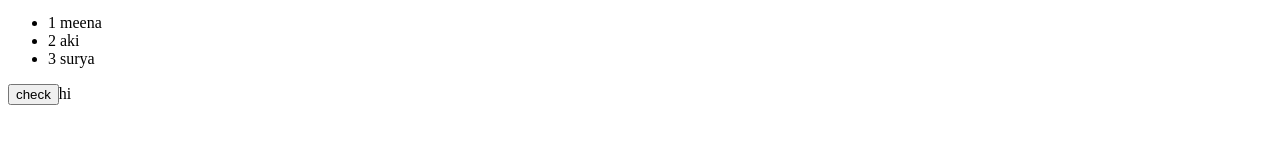
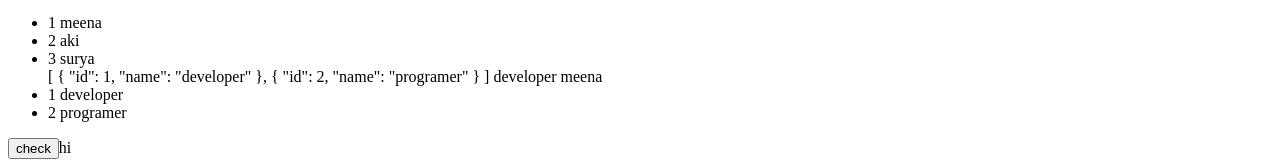
Before and after one commit to shamilianbu2000/myApp, an Angular app: page / in a window 1280 px wide. Shown: the part 1051-1215 px from the top of the page. Before the commit the page ends 1164 px from the top, so only its background shows below. Built offline with nearby package versions, Linux system fonts and the light colour scheme.

Commit message:
create  component and do some attributes and structural directives

```diff
--- a/src/app/app.module.ts
+++ b/src/app/app.module.ts
@@ -10,6 +10,7 @@ import { FooterComponent } from './footer/footer.component';
 import { FormsModule } from "@angular/forms";
 import { StylesComponent } from './styles/styles.component';
 import { ServeComponent } from './serve/serve.component';
+import { ChildComponent } from './child/child.component';
 
 @NgModule({
   declarations: [
@@ -19,7 +20,8 @@ import { ServeComponent } from './serve/serve.component';
     SlidebarComponent,
     FooterComponent,
     StylesComponent,
-    ServeComponent
+    ServeComponent,
+    ChildComponent
   ],
 
 
--- /dev/null
+++ b/src/app/child/child.component.ts
@@ -0,0 +1,15 @@
+import { Component, OnInit } from '@angular/core';
+
+@Component({
+  selector: 'app-child',
+  templateUrl: './child.component.html',
+  styleUrls: ['./child.component.scss']
+})
+export class ChildComponent implements OnInit {
+
+  constructor() { }
+
+  ngOnInit(): void {
+  }
+
+}
--- a/src/app/styles/styles.component.html
+++ b/src/app/styles/styles.component.html
@@ -9,6 +9,12 @@
 <div>
     <ul>
         <li  *ngFor="let name of names ; index as i">{{i+1}}  {{name}}</li>
+        <span> {{list|json}}</span>
+        <span> {{list[0].name}}</span>
+        <span> {{ names[0]}}</span>
+        <li  *ngFor="let i of list; index as j " >{{j+1}}   {{i.name}} </li>
+
+
     </ul>
 </div>
 <div>
--- a/src/app/styles/styles.component.ts
+++ b/src/app/styles/styles.component.ts
@@ -13,7 +13,7 @@ export class StylesComponent implements OnInit {
   isActive : boolean = true;
   isChange : boolean = true;
   names = ['meena','aki','surya']
-  list:object = [{'id':1,name:"developer"},{id:2,name:"programer"}]
+  list = [{'id':1,name:"developer"},{id:2,name:"programer"}]
   ngOnInit(): void {
   }
 
```
Also changed, not shown: src/app/child/child.component.html (added), src/app/child/child.component.scss (added), 1 other file (tests, documents, lock files or other folders).
